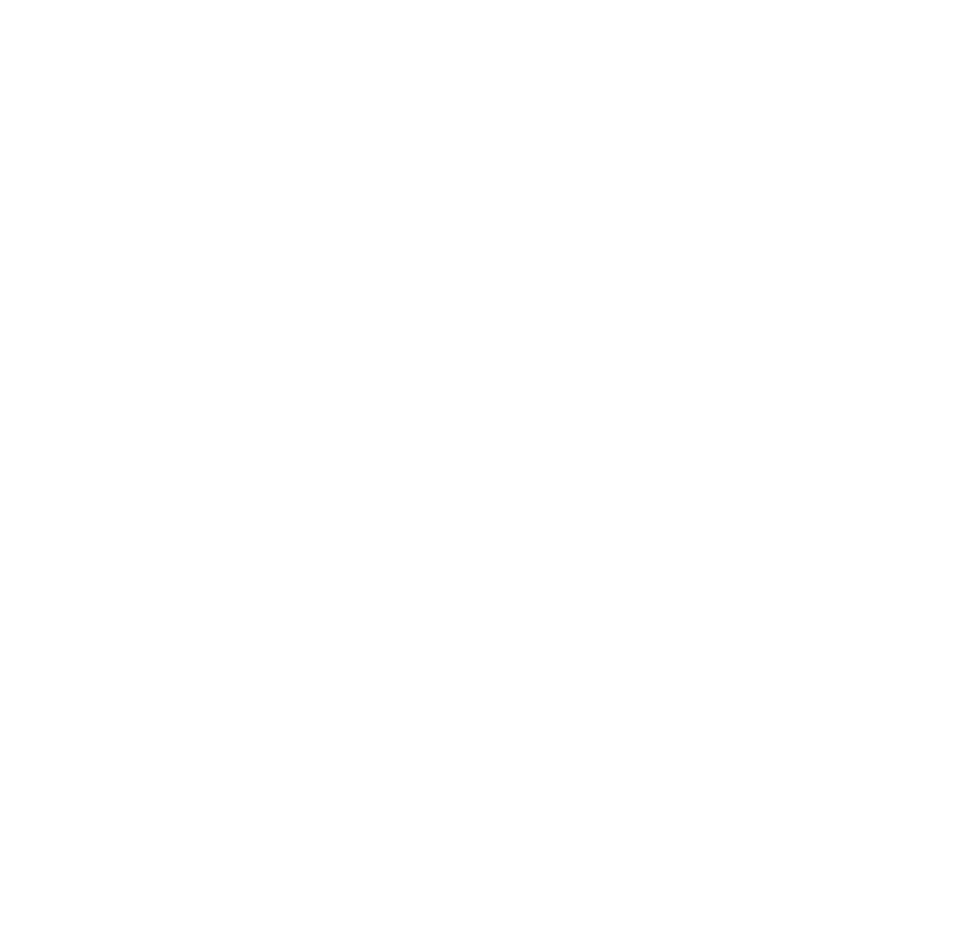
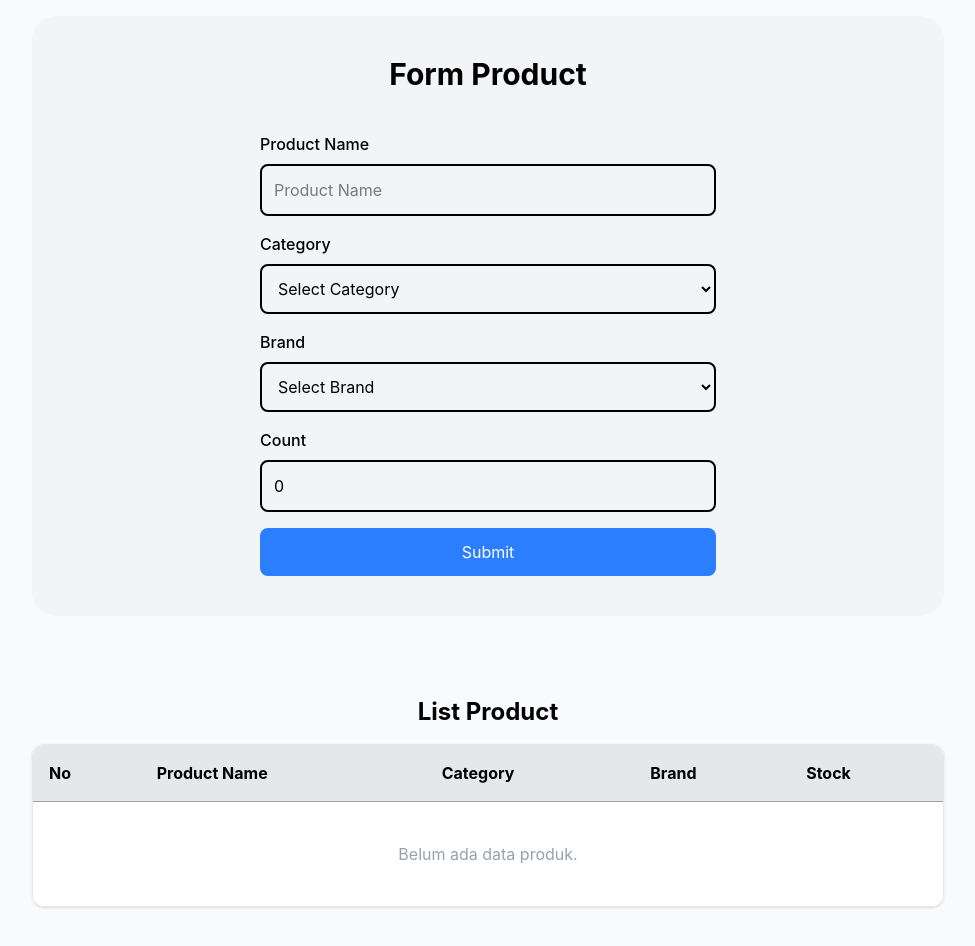
Before and after one commit to aqilknz/koda-b7-react, a React (Vite) app: page /app in a window 1280 px wide. Shown: the part 900-1846 px from the top of the page, without its empty margins (152-1127 px from the left). Before the commit the page ends 800 px from the top, so only its background shows below. Built offline with nearby package versions, Linux system fonts and the light colour scheme.

Commit message:
feat: add form and table components to product feature

```diff
--- /dev/null
+++ b/src/components/minitask2/App.jsx
@@ -0,0 +1,24 @@
+import React from "react";
+import FormProduct from "./FormProduct";
+import TableProduct from "./TableProduct";
+
+function App() {
+  const [products, setProducts] = React.useState([]);
+  const handleAddProduct = (product) => {
+    setProducts([...products, product]);
+  }
+
+  return (
+    <div className="min-h-screen bg-gray-50 p-8">
+      <div className="w-full mx-auto">
+        <h1 className="text-3xl font-bold text-center mb-8 text-black">
+          Product Management
+        </h1>
+        <FormProduct onAdd={handleAddProduct} />
+        <TableProduct products={products} />
+      </div>
+    </div>
+  );
+}
+
+export default App;
--- /dev/null
+++ b/src/components/minitask2/FormProduct.jsx
@@ -0,0 +1,66 @@
+import React, { useState } from "react";
+import '../../App.css';
+
+const FormProduct = ({ onAdd }) => {
+    const [name, setName] = useState("");
+    const [category, setCategory] = useState("");
+    const [brand, setBrand] = useState("");
+    const [count, setCount] = useState(0);
+
+    const handleSubmit = (e) => {
+        e.preventDefault();
+        if (!name || !category || !brand || !count) {
+            return alert("Please fill in all fields!");
+        }
+        const newProduct = {
+            id: Date.now(),
+            name,
+            category,
+            brand,
+            count: Number(count)
+        };
+        onAdd(newProduct);
+        setName("");
+        setCategory("");
+        setBrand("");
+        setCount(0);
+    };
+
+    return (
+        <section className="w-3/4 mx-auto mt-12 mb-20">
+            <form onSubmit={handleSubmit} className="bg-gray-100 py-10 rounded-3xl">
+                <h1 className="text-3xl font-bold text-center">Form Product</h1>
+                <div className="flex flex-col gap-4 w-1/2 mx-auto mt-10">
+                    <div>
+                        <label className="block mb-2 font-medium">Product Name</label>
+                        <input type="text" placeholder="Product Name" className="border-2 border-solid rounded-lg p-3 w-full" value={name} onChange={(e) => setName(e.target.value)} />
+                    </div>
+                    <div>
+                        <label className="block mb-2 font-medium">Category</label>
+                        <select className="w-full border-2 border-solid rounded-lg p-3" value={category} onChange={(e) => setCategory(e.target.value)}>
+                            <option value="">Select Category</option>
+                            <option value="Makanan" className="font-medium">Makanan</option>
+                            <option value="Minuman" className="font-medium">Minuman</option>
+                        </select>
+                    </div>
+                    <div>
+                        <label className="block mb-2 font-medium">Brand</label>
+                        <select className="w-full border-2 border-solid rounded-lg p-3 " value={brand} onChange={(e) => setBrand(e.target.value)}>
+                            <option value="">Select Brand</option>
+                            <option value="Indofood" className="font-medium">Indofood</option>
+                            <option value="Mayora" className="font-medium">Mayora</option>
+                            <option value="Nestle" className="font-medium">Nestle</option>
+                            <option value="Garuda" className="font-medium">Garuda Food</option>
+                        </select>
+                    </div>
+                    <div>
+                        <label className="block mb-2 font-medium">Count</label>
+                        <input type="number" placeholder="Count" className="border-2 border-solid rounded-lg p-3 w-full" value={count} onChange={(e) => setCount(e.target.value)} />
+                    </div>
+                    <button type="submit" className="bg-blue-500 text-white rounded-lg p-3">Submit</button>
+                </div>
+            </form>
+        </section>
+    )
+}
+export default FormProduct;
--- /dev/null
+++ b/src/components/minitask2/TableProduct.jsx
@@ -0,0 +1,41 @@
+import React from "react";
+
+const TableProduct = ({ products }) => {
+    return (
+        <section className="w-3/4 mx-auto mt-12 mb-20">
+            <h2 className="text-2xl font-bold mb-4 text-center">List Product</h2>
+            <div className="overflow-hidden border border-gray-200 rounded-xl shadow-sm">
+                <table className="w-full text-left bg-white">
+                    <thead className="bg-gray-200">
+                        <tr>
+                            <th className="p-4 border-b border-gray-400">No</th>
+                            <th className="p-4 border-b border-gray-400">Product Name</th>
+                            <th className="p-4 border-b border-gray-400">Category</th>
+                            <th className="p-4 border-b border-gray-400">Brand</th>
+                            <th className="p-4 border-b border-gray-400">Stock</th>
+                        </tr>
+                    </thead>
+                    <tbody>
+                        {products.length > 0 ? (
+                            products.map((item, index) => (
+                                <tr key={item.id} className="hover:bg-gray-50">
+                                    <td className="p-4 border-b border-gray-400">{index + 1}</td>
+                                    <td className="p-4 border-b border-gray-400">{item.name}</td>
+                                    <td className="p-4 border-b border-gray-400">{item.category}</td>
+                                    <td className="p-4 border-b border-gray-400">{item.brand}</td>
+                                    <td className="p-4 border-b  border-gray-400">{item.count}</td>
+                                </tr>
+                            ))
+                        ) : (
+                            <tr>
+                                <td colSpan="5" className="p-10 text-center text-gray-400">Belum ada data produk.</td>
+                            </tr>
+                        )}
+                    </tbody>
+                </table>
+            </div>
+        </section>
+    );
+}
+
+export default TableProduct;
--- a/src/main.jsx
+++ b/src/main.jsx
@@ -2,9 +2,11 @@
 import { createRoot } from 'react-dom/client'
 import './index.css'
 import Count from './components/minitask1/count.jsx';
+import App from './components/minitask2/App.jsx';
 
 createRoot(document.getElementById('root')).render(
   <StrictMode>
-    <Count/>
+    <Count />
+    <App />
   </StrictMode>,
 )
```
